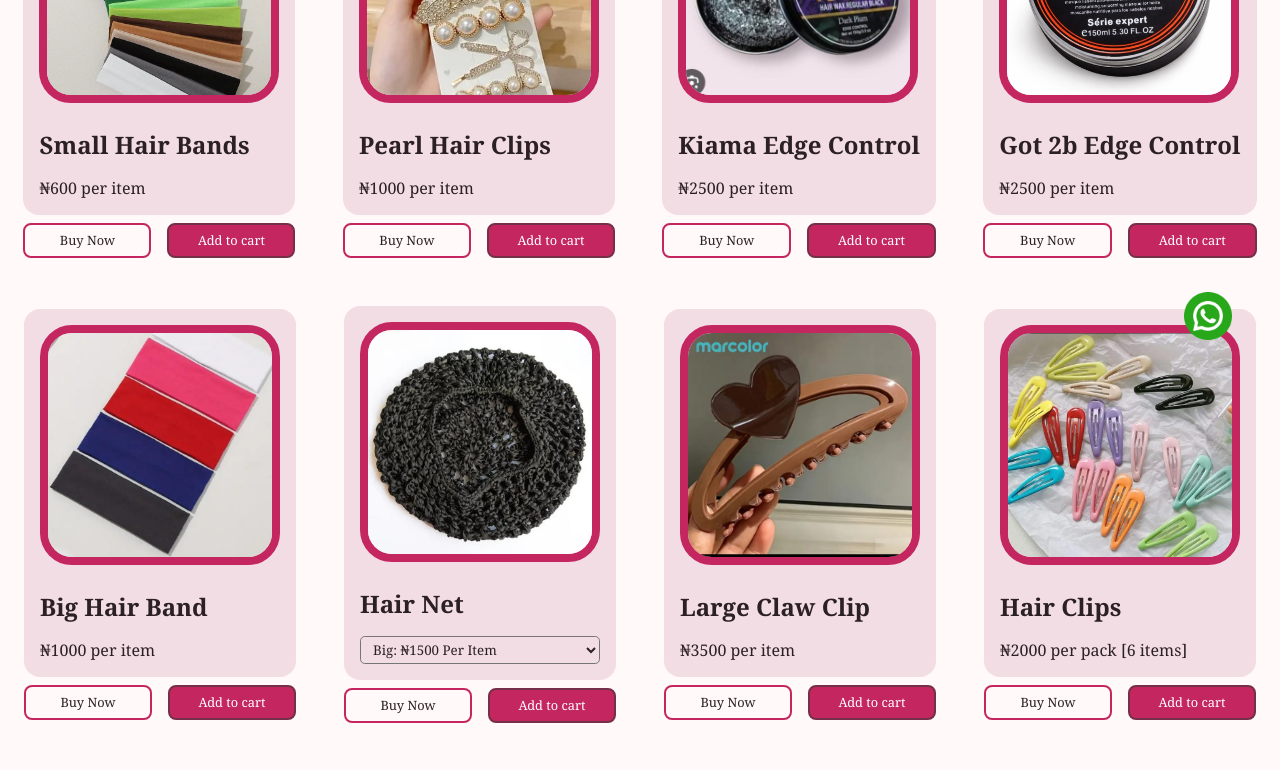
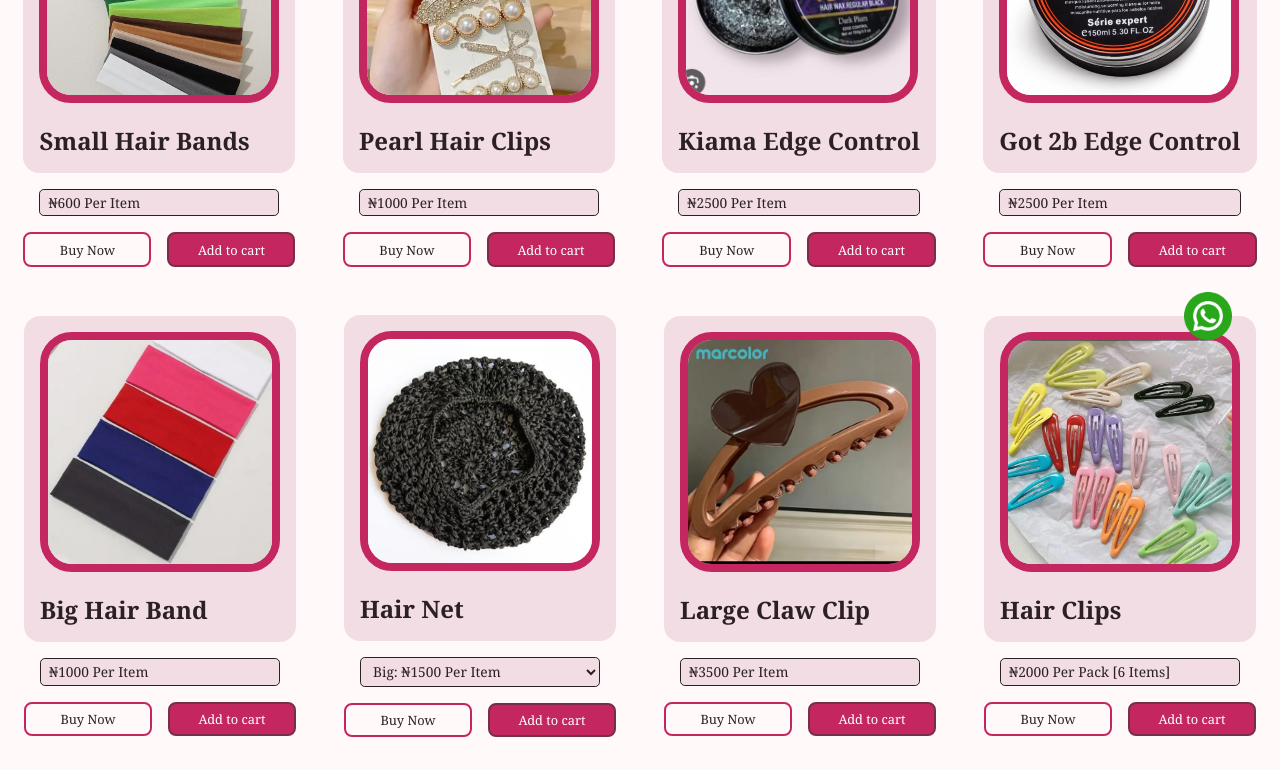
Before and after one commit to Okara008/Esther_Site, a React (Vite) app in the folder frontend/: page / in a window 1280 px wide. Shown: the part 380-1150 px from the top of the page. Built offline with nearby package versions, Linux system fonts and the light colour scheme.

Commit message:
Added little changes involving error handling

```diff
--- a/frontend/src/components/Cards.jsx
+++ b/frontend/src/components/Cards.jsx
@@ -68,11 +68,18 @@ const Cards = ({product}) => {
     const [ addedConfirmed, setAddedConfirmed ] = useState(false)
     const PHONENUMBER = "2348100153987"
 
+    useEffect(() => {
+        setSelectedVariant(product.variants[0].id)
+    }, [product])
+
     return (
         <div className='individual_card' >
             <Link className='individual_card_link' to={`/product/${product.id}`} >
                 <img src={image} alt="product images" height={100} className="product_img"/>
                 <h2>{product.name}</h2>
+            </Link>
+
+            <div className="cartPricesContainer">
                 {
                     product.variants.length > 1 ?
                     <select onClick={(e)=> e.preventDefault()} name='selectedVariant' onChange={(e) => setSelectedVariant(Number(e.target.value))}>
@@ -92,10 +99,10 @@ const Cards = ({product}) => {
                     </>
 
                 }
-            </Link>
+            </div>
 
             <div className='cardActionBtnContainer'>
-                <a target="_blank" className='buyNowBtn'
+                <a target="_blank" rel="noopener noreferrer" className='buyNowBtn'
                     href={`https://wa.me/${PHONENUMBER}?text=${encodeURIComponent(buyNow(product.id, selectedVariant))}`}
                 >
                     Buy Now
--- a/frontend/src/components/Cart.jsx
+++ b/frontend/src/components/Cart.jsx
@@ -16,6 +16,7 @@ const checkout = (selectedProducts, product_details, total) => {
 
         selectedProducts.map((product, count) =>{
             let copy = product_details.find(p => p.id == product.id)
+            if (!copy) return "";
 
             let details = {
                 name: copy.name.toUpperCase(),
@@ -79,10 +80,12 @@ const Cart = ({setDisplayCart}) => {
                 const product = product_details.find(
                     product => product.id === cartItem.id
                 );
+                if(!product) total
 
                 const variant = product.variants.find(
                     variant => variant.id === cartItem.variant.id
                 );
+                if(!variant) total
                 return total + variant.price * cartItem.variant.amount;
             }, 0)
         )
@@ -113,7 +116,7 @@ const Cart = ({setDisplayCart}) => {
                     <div>
                         <button className="remove" onClick={() => setDisplayCart(false)}>Continue Shopping</button>
                         <a
-                            target="_blank"
+                            target="_blank" rel="noopener noreferrer"
                             className='checkOut'
                             onClick={(e) => {
                                 // console.log(checkout(selectedProducts, product_details, total))
--- a/frontend/src/components/Home.jsx
+++ b/frontend/src/components/Home.jsx
@@ -38,7 +38,7 @@ const Home = () => {
                     </div>
                 )}
             </nav>
-            <a target="_blank" href="https://wa.me/2348100153987">
+            <a target="_blank" rel="noopener noreferrer" href="https://wa.me/2348100153987">
                 <img src={WHATSAPP_ICON} alt="Whatsapp Chat" title="Chat on Whatsapp" className="whatsapp_icon"/>
             </a>
 
--- a/frontend/src/components/ProductDetails.jsx
+++ b/frontend/src/components/ProductDetails.jsx
@@ -65,6 +65,8 @@ const buyNow = (currentId, amount, currentVariantId, selectedColors) => {
     .filter(([_, value]) => value.checked)
     .map(([colorName, value]) => `${colorName} (x${value.count})`);
 
+    if(!currentVariant) return
+    console.log(currentId, currentVariant.name);
     const display = `Name - ${currentProduct.name} - ${currentVariant.name} \nAmount - ${amount} ${currentProduct.unit}(s) \nPrice - ₦${currentVariant.price} per ${currentProduct.unit} \nColors - ${formattedColors.length > 0 ? formattedColors : "none"} \n\n\nTotal - ${currentVariant.price * amount}`
     return display
 }
@@ -79,20 +81,22 @@ const ProductDetails = () => {
 
     const [product, setProduct] = useState(products.find(p => p.id == id))
 
+
+    const [checkedVariant, setCheckedVariant] = useState(null)
+    const [imageCounter, setImageCounter] = useState(0)
+    const [ addedConfirmed, setAddedConfirmed ] = useState(false)
+    const [selectedColors, setSelectedColors] = useState({});
+    const [counter, setCounter] = useState(1)
     if (!product) {
         return <NotFound />
     }
 
-    const [checkedVariant, setCheckedVariant] = useState(product.variants[0].id)
-    const [imageCounter, setImageCounter] = useState(0)
-    const [ addedConfirmed, setAddedConfirmed ] = useState(false)
-    const [selectedColors, setSelectedColors] = useState({});
-    const [counter, setCounter] = useState(1)
-
     useEffect(() => {
         const newProduct = products.find(p => p.id == id)
         setProduct(newProduct)
-        setCheckedVariant(newProduct.variants[0].id)
+
+        if(newProduct) setCheckedVariant(newProduct.variants[0].id)
+
         setImageCounter(0)
         setSelectedColors({})
         setAddedConfirmed(false)
@@ -235,8 +239,8 @@ const ProductDetails = () => {
 
                 <>
                     <p className="article_price">₦<b>{product.variants[0].price}</b> per {product.unit} {product.unit.toLowerCase() == 'pack' && `[${product.quantity} items]`}</p>
-                    {Boolean(product.attributes?.length)  &&
-                        product.attributes.map((prop, index) => (<Fragment key={index}> <span>{prop.name}</span>: <span>{prop.value}</span></Fragment>))
+                    {Boolean(product.variants[0].attributes?.length)  &&
+                        product.variants[0].attributes.map((prop, index) => (<Fragment key={index}> <strong>{prop.name}</strong>: <span>{prop.value}</span></Fragment>))
                     }
                     <p> Total:
                         <strong>₦{product.variants[0]?.price * (hasSelectedColors ? selectedColorTotal: counter)}</strong>
@@ -273,7 +277,7 @@ const ProductDetails = () => {
             </div>
 
             <div className='articleActionBtns'>
-                <a target="_blank" className='buyNowBtn'
+                <a target="_blank" rel="noopener noreferrer" className='buyNowBtn'
                     href={`https://wa.me/${PHONENUMBER}?text=${encodeURIComponent(buyNow(product.id, (hasSelectedColors ? selectedColorTotal : counter), checkedVariant, selectedColors))}`}
                 >
                     Buy Now
--- a/frontend/src/styles/Cards.css
+++ b/frontend/src/styles/Cards.css
@@ -21,7 +21,8 @@
 
 .individual_card_link h2{
     text-transform: capitalize;
-    margin-bottom: 1rem;
+    margin: 0;
+    margin-top: 1rem;
     text-decoration: none;
 }
 
@@ -32,17 +33,24 @@
     border-radius: 2rem;
 }
 
-.individual_card_link select{
+.cartPricesContainer{
+    margin-block: 1rem;
+    padding: 0 1rem;
+}
+
+.individual_card select, .cartPricesContainer span{
+    display: block;
     width: 100%;
     background-color: var(--secondary);
     color: var(--text);
     text-transform: capitalize;
     padding: .2rem .5rem;
+    border: 1px solid var(--text);
+    font-size: .86rem;
     border-radius: .3rem;
-    cursor: pointer;
 }
 
-.individual_card_link select:hover, .individual_card_link option:hover{
+.individual_card select:hover, .individual_card option:hover{
     box-shadow: 0 0 10px var(--primary);
 }
 
@@ -50,6 +58,10 @@
     background-color: var(--primary-hover);
     box-shadow: 0 0 10px var(--primary);
     cursor: pointer;
+}
+
+.cartPricesContainer span{
+    background-color: var(--cards);
 }
 
 .individual_card .addedConfirmBtn{
--- a/frontend/src/styles/Cart.css
+++ b/frontend/src/styles/Cart.css
@@ -8,7 +8,6 @@
     background-color: var(--bg);
     height: 100%;
     float: right;
-    /* width: 100%; */
     width: 50%;
     max-width: 100%;
     min-width: 25rem;
@@ -215,9 +214,6 @@
     background-color: rgba(255, 255, 255, 0.2);
 }
 
-/* .cartItemBottom > *{
-    border:  4px solid black;
-} */
 a{
     text-decoration: none;
 }
--- a/frontend/src/styles/Header.css
+++ b/frontend/src/styles/Header.css
@@ -91,9 +91,3 @@ header{
         opacity: 1;
     }
 }
-
-@media screen and (max-width: 800px) {
-    .search_container{
-        width: 40%;
-    }
-}
--- a/frontend/src/styles/ProductDetails.css
+++ b/frontend/src/styles/ProductDetails.css
@@ -122,7 +122,9 @@ article.productContainer .product_img img{
 .article_counter button.disableBtn{
     background-color: gray;
 }
-
+strong{
+    text-transform: capitalize;
+}
 .article_counter button:not(.disableBtn):hover{
     width: 2rem;
     background-color: var(--primary-hover);
```
